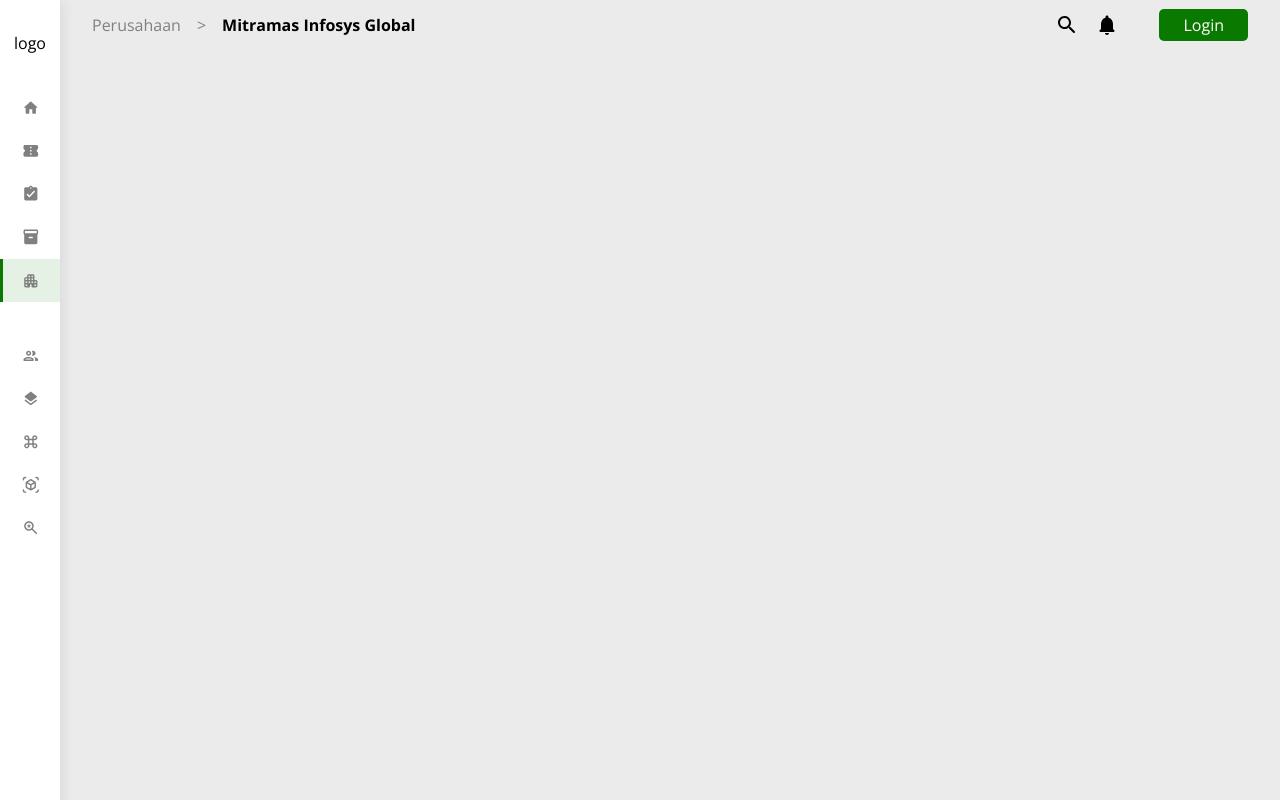
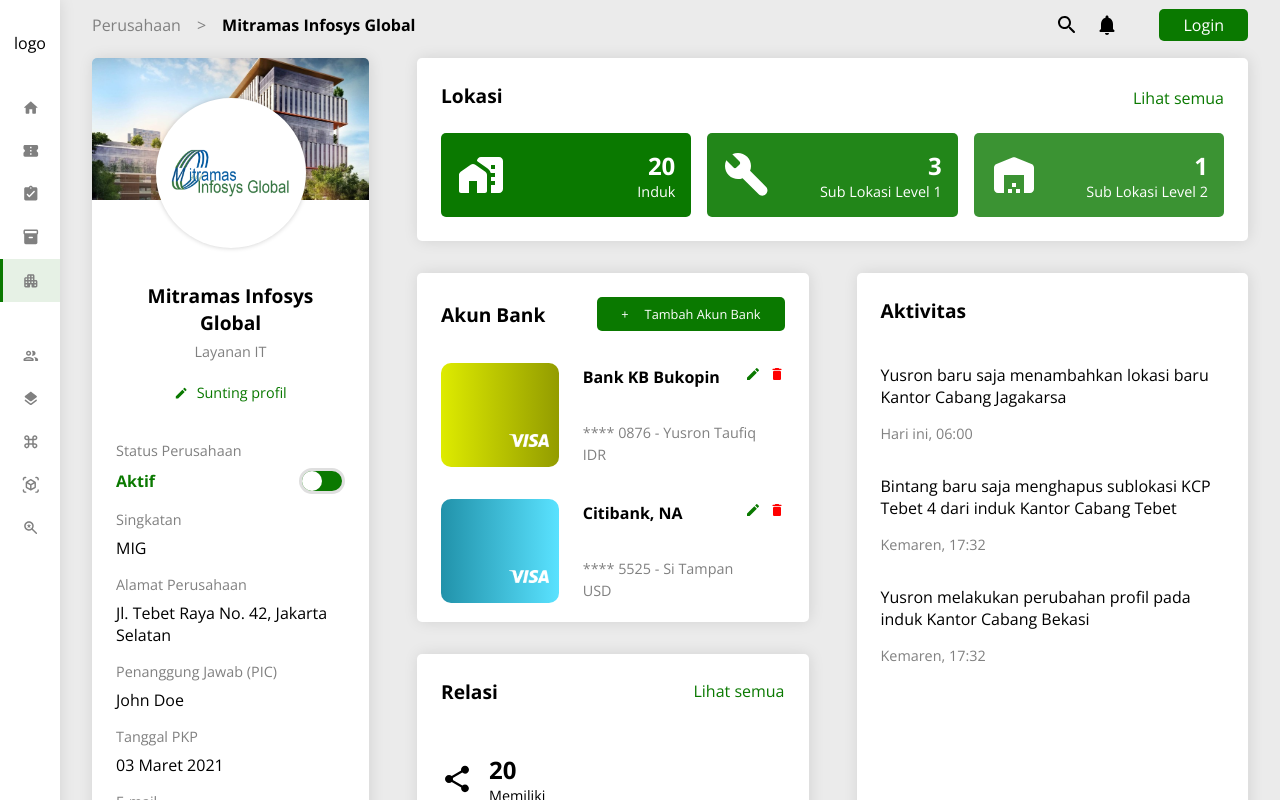
Before and after one commit to wchen19/assignment-fed-mig, a React (Create React App) app: page / in a window 1280 px wide. Shown: the top 800 px of the page. Built offline with nearby package versions, Linux system fonts and the light colour scheme.

Commit message:
fix: fix routing path

```diff
--- a/src/App.jsx
+++ b/src/App.jsx
@@ -53,10 +53,7 @@ function App() {
               />
             }
           >
-            <Route
-              path='perusahaan/mitramas-infosys-global'
-              element={<Company />}
-            />
+            <Route index path='/' element={<Company />} />
             <Route path='user' element={<User accessToken={accessToken} />} />
           </Route>
         </Routes>
```
